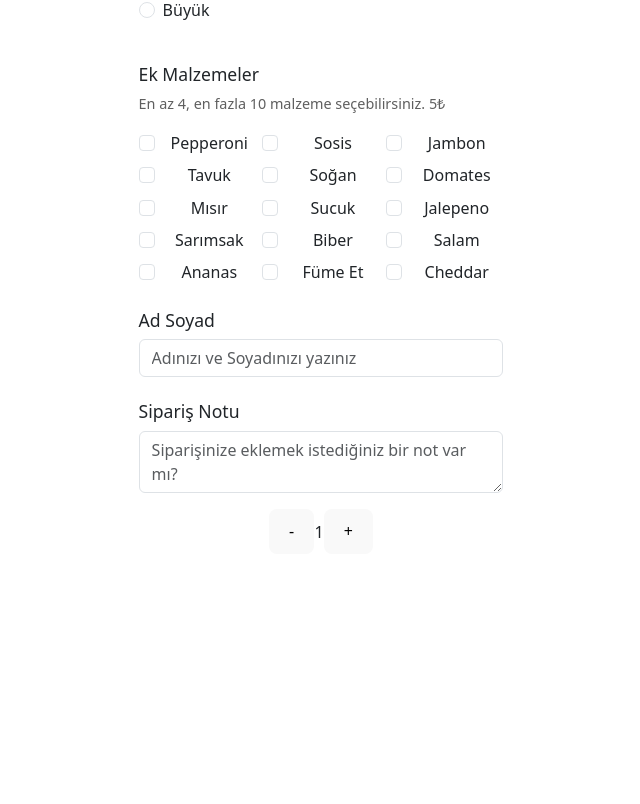
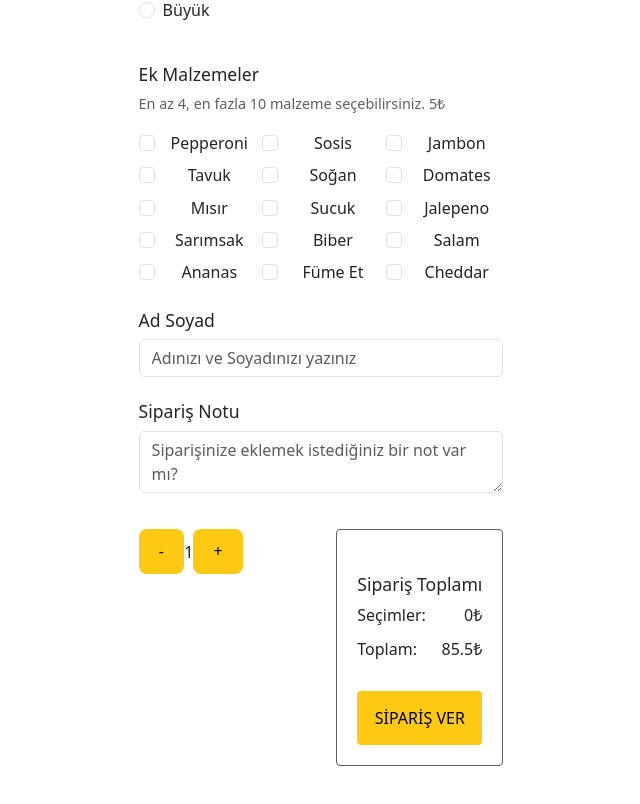
Before and after one commit to Hande-taskiran/pizza-project-s8, a React (Vite) app: page / in a window 1280 px wide. Shown: the part 533-1337 px from the top of the page, without its empty margins (319-959 px from the left). Before the commit the page ends 1135 px from the top, so only its background shows below. Built offline with nearby package versions, Linux system fonts and the light colour scheme.

Commit message:
orderForm styled complete

```diff
--- a/src/components/OrderForm.jsx
+++ b/src/components/OrderForm.jsx
@@ -59,11 +59,42 @@ const CheckboxDescription = styled.p`
   text-align: left;
   font-size: 0.9rem;
 `;
+const OrderSummary = styled.div`
+  margin-top: 20px;
+  padding: 20px;
+  border-radius: 4px;
+  border: 1px solid #5f5f5f;
+`;
+const SummaryItem = styled.div`
+  display: flex;
+  justify-content: space-between;
+  margin-bottom: 10px;
+`;
+const BottomGroup = styled.div`
+  display: flex;
+  justify-content: space-between;
+  align-items: flex-start;
+  margin-bottom: 10px;
+`;
+const OrderButton = styled.button`
+  width: 100%;
+  background-color: #fdc913;
+  color: black;
+  padding: 15px;
+  border: none;
+  border-radius: 4px;
+  font-size: 16px;
+  cursor: pointer;
+  margin-top: 20px;
+`;
+const CounterButton = styled.button`
+  background-color: #fdc913;
+  color: black;
+  margin-top: 20px;
+`;
 export default function Order() {
-  const [size, setSize] = useState("");
-  const [dough, setDough] = useState("");
+  const [formData, setFormData] = useState("");
   const [extras, setExtras] = useState([]);
-  const [note, setNote] = useState("");
   const [quantity, setQuantity] = useState(1);
 
   const handleChangeExtras = (event) => {
@@ -72,10 +103,13 @@ export default function Order() {
       checked ? [...items, value] : items.filter((item) => item !== value)
     );
   };
+  const handleChange = (e) => {
+    setFormData(e.target.value);
+  };
 
+  const extraPrice = extras.length * 5;
   const calculateTotal = () => {
     const basePrice = 85.5;
-    const extraPrice = extras.length * 5;
     return (basePrice + extraPrice) * quantity;
   };
 
@@ -97,13 +131,16 @@ export default function Order() {
             <FormGroup tag="fieldset">
               <SelectionsTitle>Boyut Seç *</SelectionsTitle>
               <FormGroup check>
-                <Input name="radio1" type="radio" /> <Label check>Küçük</Label>
+                <Input name="radio1" type="radio" onChange={handleChange} />{" "}
+                <Label check>Küçük</Label>
               </FormGroup>
               <FormGroup check>
-                <Input name="radio1" type="radio" /> <Label check>Orta</Label>
+                <Input name="radio1" type="radio" onChange={handleChange} />{" "}
+                <Label check>Orta</Label>
               </FormGroup>
               <FormGroup check>
-                <Input name="radio1" type="radio" /> <Label check>Büyük</Label>
+                <Input name="radio1" type="radio" onChange={handleChange} />{" "}
+                <Label check>Büyük</Label>
               </FormGroup>
             </FormGroup>
             <FormGroup>
@@ -113,6 +150,7 @@ export default function Order() {
                 name="select"
                 type="select"
                 placeholder="Hamur Kalınlığı"
+                onChange={handleChange}
               >
                 <option>İnce Hamur</option>
                 <option>Normal Hamur</option>
@@ -126,49 +164,64 @@ export default function Order() {
           </CheckboxDescription>
           <ExtraSelections>
             <FormGroup check>
-              <Input type="checkbox" /> <Label check>Pepperoni</Label>
+              <Input type="checkbox" onChange={handleChangeExtras} />{" "}
+              <Label check>Pepperoni</Label>
             </FormGroup>
             <FormGroup check>
-              <Input type="checkbox" /> <Label check>Sosis</Label>
+              <Input type="checkbox" onChange={handleChangeExtras} />{" "}
+              <Label check>Sosis</Label>
             </FormGroup>
             <FormGroup check>
-              <Input type="checkbox" /> <Label check>Jambon</Label>
+              <Input type="checkbox" onChange={handleChangeExtras} />{" "}
+              <Label check>Jambon</Label>
             </FormGroup>
             <FormGroup check>
-              <Input type="checkbox" /> <Label check>Tavuk</Label>
+              <Input type="checkbox" onChange={handleChangeExtras} />{" "}
+              <Label check>Tavuk</Label>
             </FormGroup>
             <FormGroup check>
-              <Input type="checkbox" /> <Label check>Soğan</Label>
+              <Input type="checkbox" onChange={handleChangeExtras} />{" "}
+              <Label check>Soğan</Label>
             </FormGroup>
             <FormGroup check>
-              <Input type="checkbox" /> <Label check>Domates</Label>
+              <Input type="checkbox" onChange={handleChangeExtras} />{" "}
+              <Label check>Domates</Label>
             </FormGroup>
             <FormGroup check>
-              <Input type="checkbox" /> <Label check>Mısır</Label>
+              <Input type="checkbox" onChange={handleChangeExtras} />{" "}
+              <Label check>Mısır</Label>
             </FormGroup>
             <FormGroup check>
-              <Input type="checkbox" /> <Label check>Sucuk</Label>
+              <Input type="checkbox" onChange={handleChangeExtras} />{" "}
+              <Label check>Sucuk</Label>
             </FormGroup>
             <FormGroup check>
-              <Input type="checkbox" /> <Label check>Jalepeno</Label>
+              <Input type="checkbox" onChange={handleChangeExtras} />{" "}
+              <Label check>Jalepeno</Label>
             </FormGroup>
             <FormGroup check>
-              <Input type="checkbox" /> <Label check>Sarımsak</Label>
+              <Input type="checkbox" onChange={handleChangeExtras} />{" "}
+              <Label check>Sarımsak</Label>
             </FormGroup>
             <FormGroup check>
-              <Input type="checkbox" /> <Label check>Biber</Label>
+              <Input type="checkbox" onChange={handleChangeExtras} />{" "}
+              <Label check>Biber</Label>
             </FormGroup>
             <FormGroup check>
-              <Input type="checkbox" /> <Label check>Salam</Label>
+              <Input type="checkbox" onChange={handleChangeExtras} />{" "}
+              <Label check>Salam</Label>
             </FormGroup>
             <FormGroup check>
-              <Input type="checkbox" /> <Label check>Ananas</Label>
+              <Input type="checkbox" onChange={handleChangeExtras} />{" "}
+              <Label check>Ananas</Label>
             </FormGroup>
             <FormGroup check>
-              <Input type="checkbox" /> <Label check>Füme Et</Label>
+              <Input type="checkbox" onChange={handleChangeExtras} />{" "}
+              <Label check>Füme Et</Label>
             </FormGroup>
             <FormGroup check>
-              <Input type="checkbox" /> <Label check>Cheddar</Label>
+              <Input type="checkbox" onChange={handleChangeExtras} />{" "}
+              <Label check>Cheddar</Label>
             </FormGroup>
           </ExtraSelections>
           <FormGroup>
@@ -178,6 +231,7 @@ export default function Order() {
               name="text"
               type="text"
               placeholder="Adınızı ve Soyadınızı yazınız"
+              onChange={handleChange}
             />
           </FormGroup>
           <FormGroup>
@@ -187,19 +241,34 @@ export default function Order() {
               name="text"
               type="textarea"
               placeholder="Siparişinize eklemek istediğiniz bir not var mı?"
+              onChange={handleChange}
             />
           </FormGroup>
-          <FormGroup>
+          <BottomGroup>
             <div>
-              <button
+              <CounterButton
                 onClick={() => setQuantity(quantity > 1 ? quantity - 1 : 1)}
               >
                 -
-              </button>
+              </CounterButton>
               <span>{quantity}</span>
-              <button onClick={() => setQuantity(quantity + 1)}>+</button>
+              <CounterButton onClick={() => setQuantity(quantity + 1)}>
+                +
+              </CounterButton>
             </div>
-          </FormGroup>
+            <OrderSummary>
+              <SelectionsTitle>Sipariş Toplamı</SelectionsTitle>
+              <SummaryItem>
+                <span>Seçimler:</span>
+                <span>{extraPrice}₺</span>
+              </SummaryItem>
+              <SummaryItem>
+                <span>Toplam:</span>
+                <span>{calculateTotal()}₺</span>
+              </SummaryItem>
+              <OrderButton>SİPARİŞ VER</OrderButton>
+            </OrderSummary>
+          </BottomGroup>
         </Form>
       </FormSection>
     </>
```
